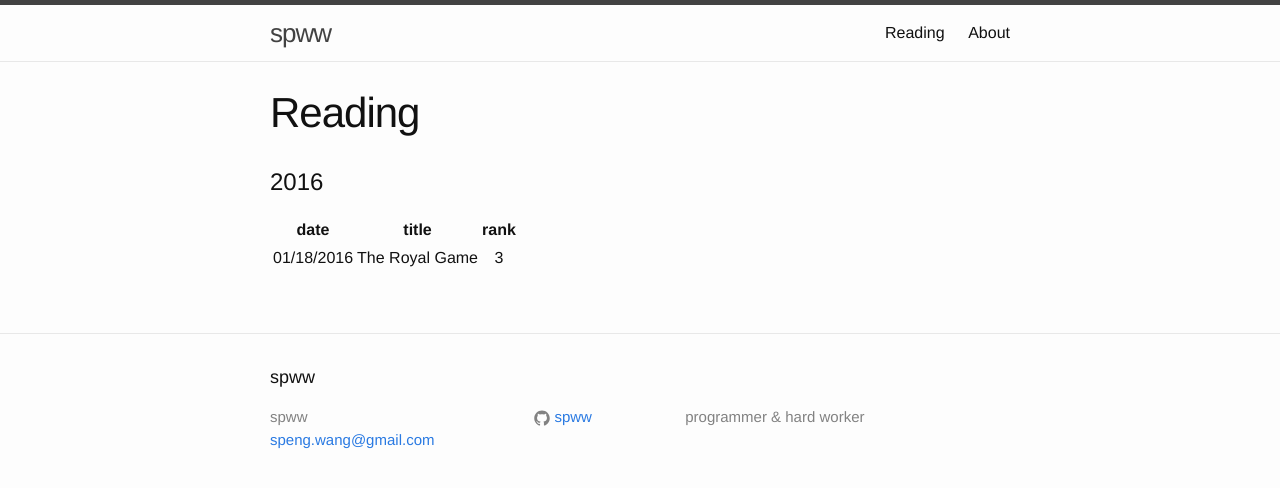
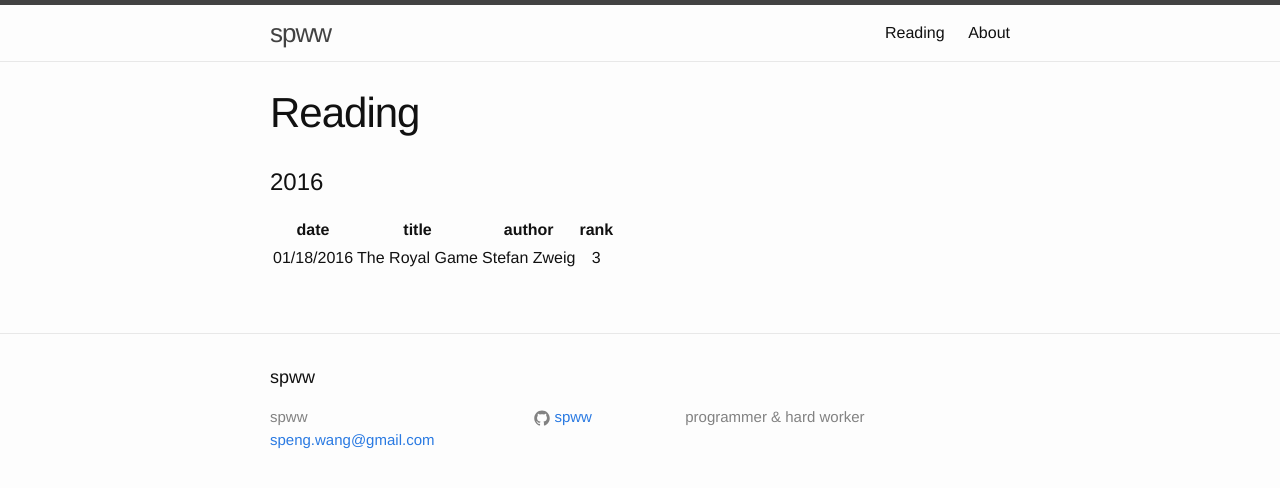
Before and after one commit to SPWW/oldblog, a Jekyll site: the page built from Reading.md, in a window 1280 px wide. Shown: the top 488 px of the page. Built offline with Jekyll 4.4.1, drawn with Linux system fonts in a browser that asks for light colours.

Commit message:
Update Reading.md

```diff
--- a/Reading.md
+++ b/Reading.md
@@ -6,6 +6,6 @@ permalink: /Reading/
 
 #2016
 
-|date|title|rank|
-|:---:|:---:|:---:|
-|01/18/2016|The Royal Game|3|
+|date|title|author|rank|
+|:---:|:---:|:---:|:---:|
+|01/18/2016|The Royal Game|Stefan Zweig|3|
```
